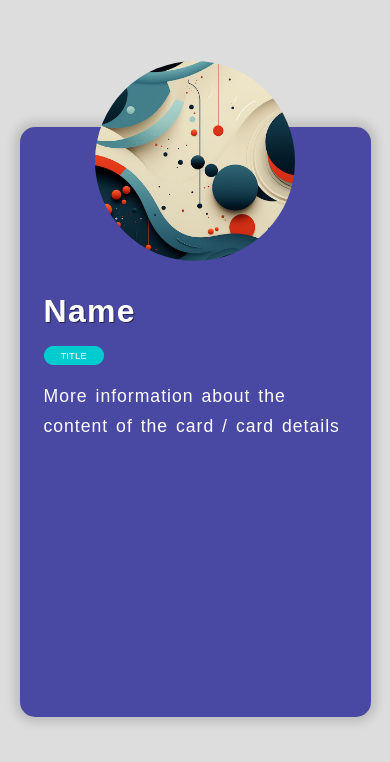
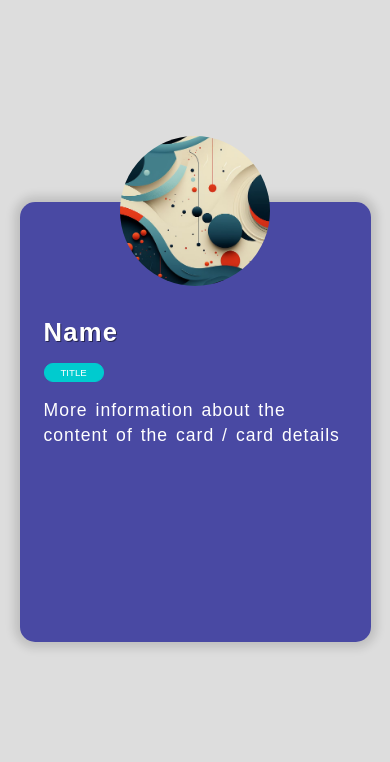
Before and after one commit to Jhay-Great/daily-ui-card_component, a plain HTML site: page index.html in a window 390 px wide. Drawn offline with Linux system fonts and the light colour scheme.

Commit message:
minor changes to typography

```diff
--- a/style.css
+++ b/style.css
@@ -60,7 +60,7 @@ section {
 }
 
 section p:first-child {
-    font-size: clamp(2rem, 2vw, 3rem);
+    font-size: clamp(1.6rem, 3vw, 2.5rem);
     letter-spacing: 1.3px;
     font-weight: 600;
 
@@ -81,10 +81,10 @@ section p:nth-child(2) {
 }
 
 section p:last-child {
-    font-size: clamp(1.1rem, 2vw, 2rem);
+    font-size: clamp(1.1rem, 2vw, 1.8rem);
     letter-spacing: 1px;
     word-spacing: 2px;
-    line-height: 30px;
+    line-height: 40px;
 }
 
 /* MEDIA QUERY */
@@ -95,13 +95,17 @@ section p:last-child {
     }
 
     img {
-        width: 200px;
+        width: 150px;
         align-self: center;
         margin-top: -30%;
     }
 
     section {
-        min-height: 400px;
+        min-height: 300px;
+    }
+
+    section p:last-child {
+        line-height: 25px;
     }
 
 }
```
